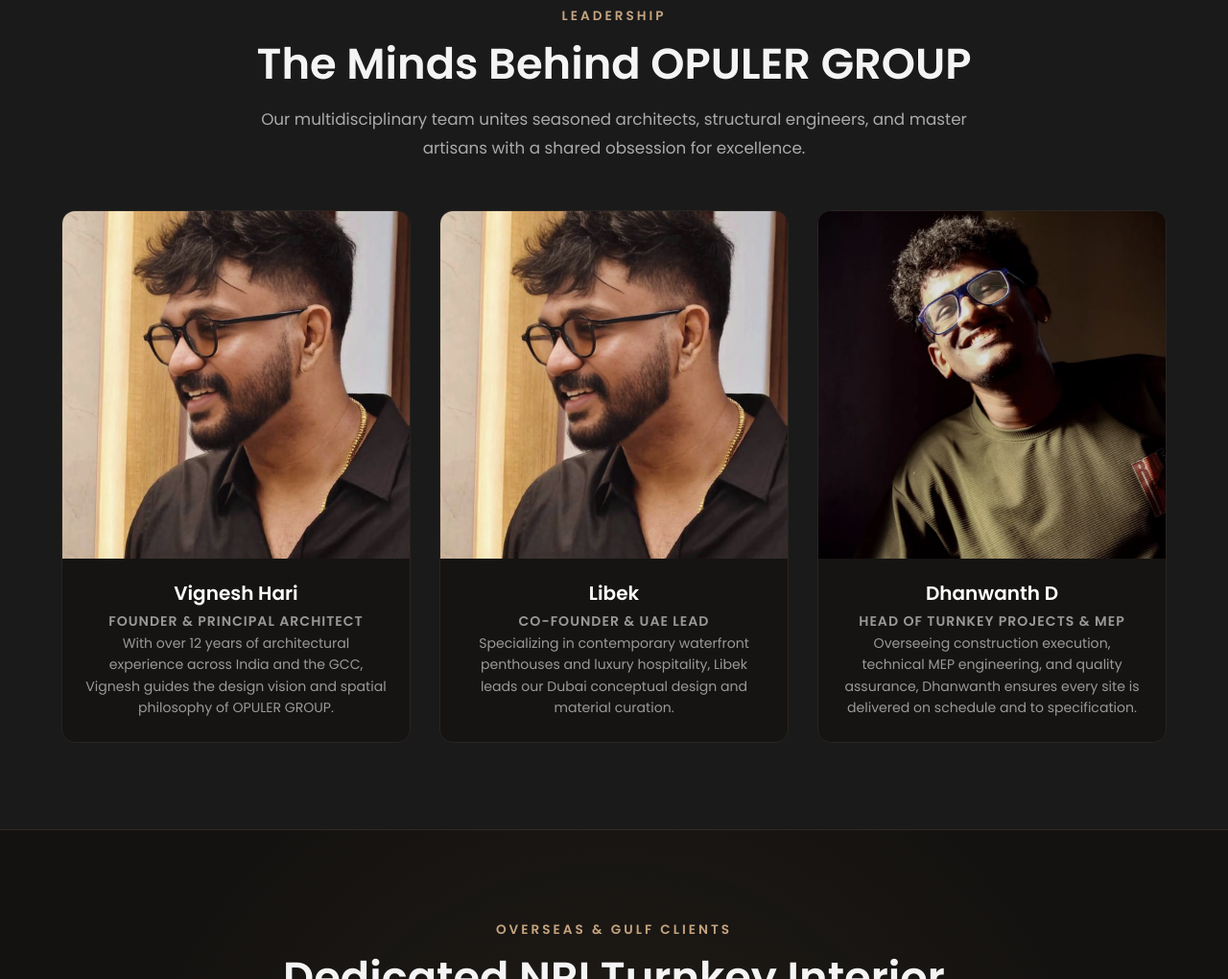
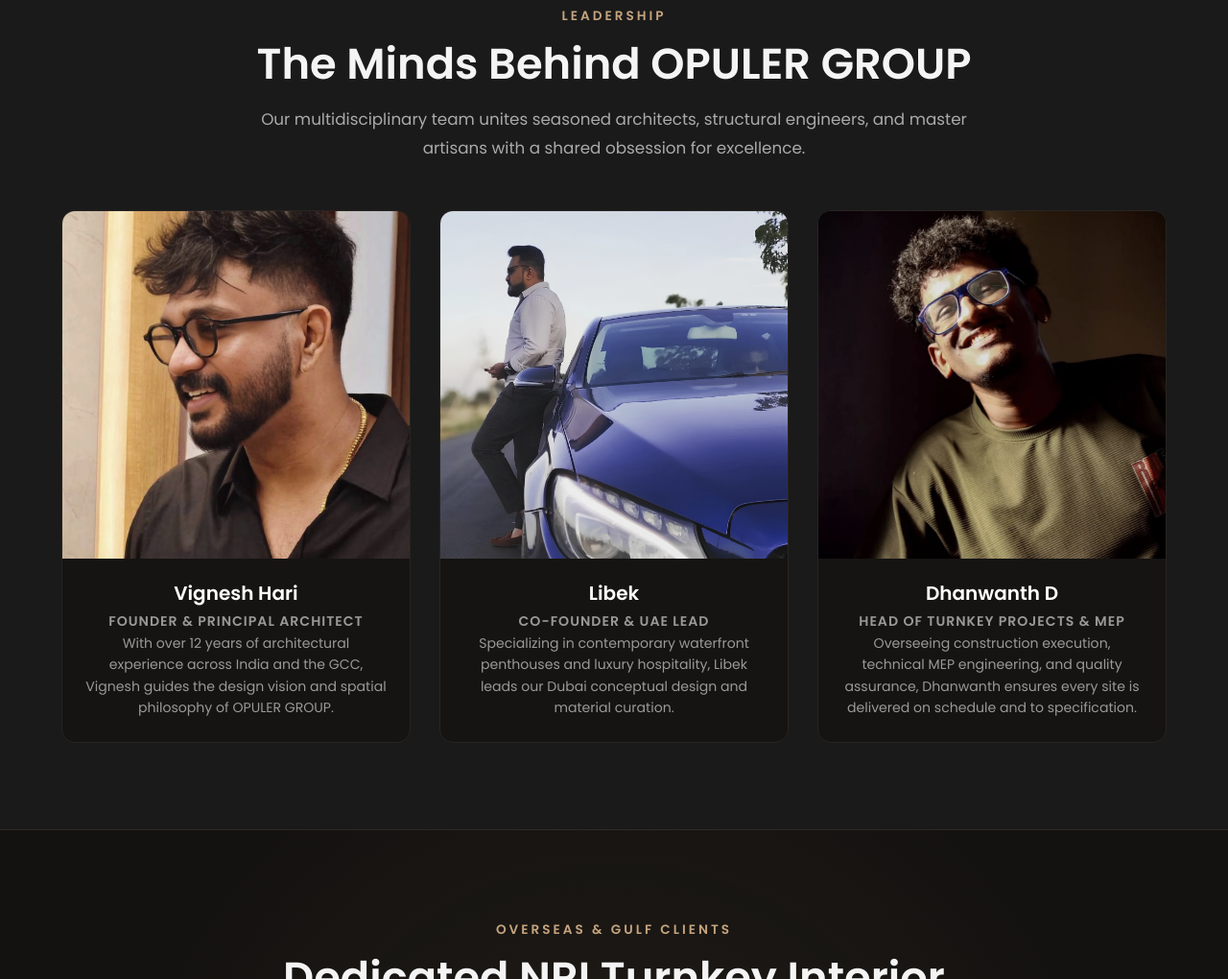
Before and after one commit to jishnu2255/web, a plain HTML site: page about.html in a window 1280 px wide. Shown: the part 1955-2975 px from the top of the page at 96% size. Drawn offline with Linux system fonts and the light colour scheme.

Commit message:
laibekpic-added

```diff
--- a/about.html
+++ b/about.html
@@ -145,7 +145,7 @@
 
     <div class="team-card">
       <div class="team-img-wrap">
-        <img src="/vignesh_DP.jpeg" alt="Zahra Al Mansoor - Senior Interior Architect" loading="lazy" width="600" height="600">
+        <img src="Laibek.jpg" alt="Zahra Al Mansoor - Senior Interior Architect" loading="lazy" width="600" height="600">
       </div>
       <div class="team-info">
         <h3>Libek</h3>
```
Also changed, not shown: Laibek.jpg (added).
